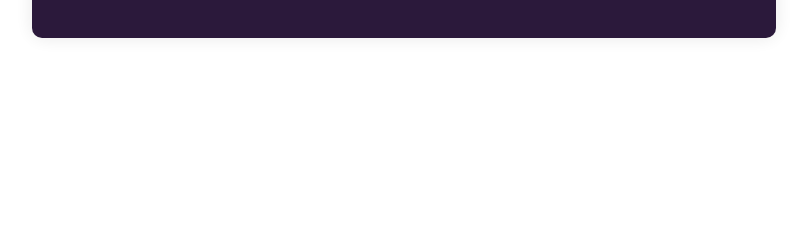
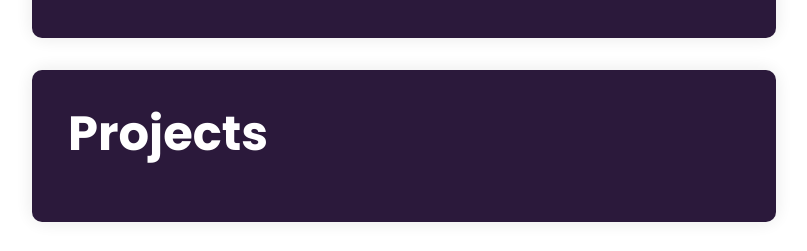
Before and after one commit to atharvaarankalle/personal-portfolio, a React (Vite) app: page / in a window 1280 px wide. Shown: the part 7442-7693 px from the top of the page, without its empty margins (236-1043 px from the left). Before the commit the page ends 7512 px from the top, so only its background shows below. Built offline with nearby package versions, Linux system fonts and the light colour scheme.

Commit message:
✨ feat(projects-section): added initial projects section

```diff
--- /dev/null
+++ b/src/components/Projects.tsx
@@ -0,0 +1,40 @@
+import { Box, Card, CardContent, Typography, styled } from "@mui/material";
+
+const StyledBox = styled(Box)({
+  width: "100%",
+  display: "flex",
+  justifyContent: "center",
+  paddingBottom: "2rem",
+});
+
+const StyledCard = styled(Card)(({ theme }) => ({
+  backgroundColor: theme.palette.background.paper,
+  opacity: 0.9,
+  color: "#FFFFFF",
+  width: "55%",
+  padding: 20,
+  borderRadius: 10,
+  boxShadow: "0 0 20px rgba(0, 0, 0, 0.1)",
+  display: "flex",
+  flexDirection: "column",
+}));
+
+const Projects = () => {
+    return (
+      <StyledBox>
+        <StyledCard>
+          <CardContent>
+            <Typography
+              variant="h3"
+              fontWeight="bold"
+              sx={{ paddingBottom: "1rem" }}
+            >
+              Projects
+            </Typography>
+          </CardContent>
+        </StyledCard>
+      </StyledBox>
+    );
+}
+
+export default Projects;
--- a/src/pages/index.tsx
+++ b/src/pages/index.tsx
@@ -1,6 +1,7 @@
 import { Box, styled } from "@mui/material";
 import ProfileSummary from "../components/ProfileSummary";
 import Skills from "../components/Skills";
+import Projects from "../components/Projects";
 
 const StyledBox = styled(Box)({
   display: "flex",
@@ -15,6 +16,7 @@ const LandingPage = () => {
     <StyledBox>
       <ProfileSummary />
       <Skills />
+      <Projects />
     </StyledBox>
   );
 };
```
